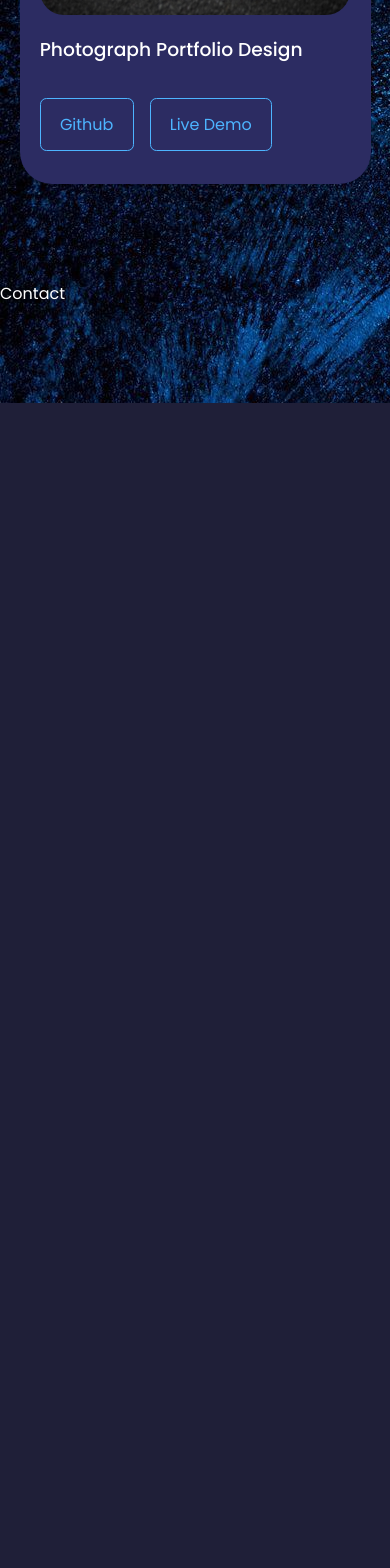
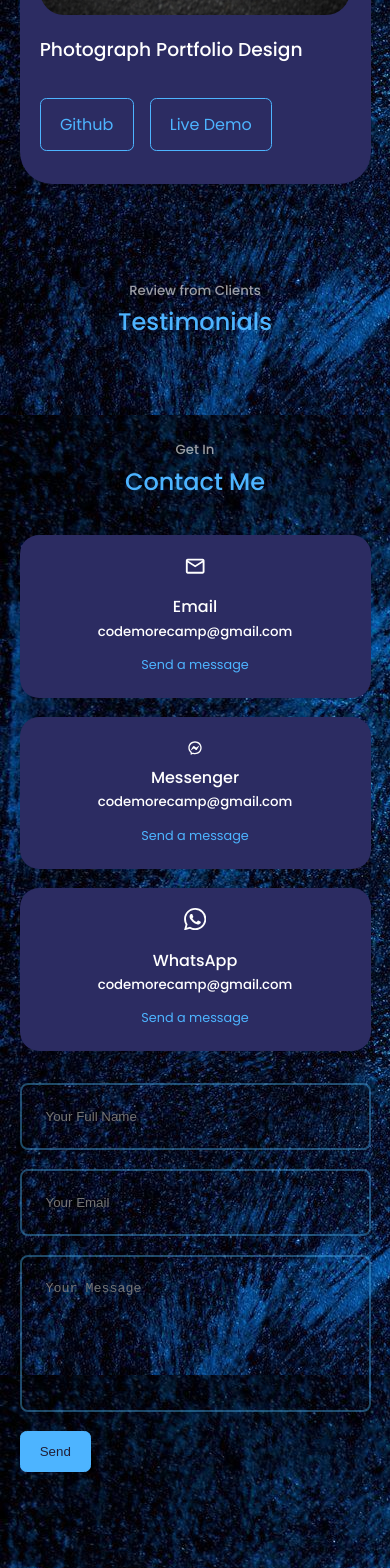
Before and after one commit to CodeMorecamp/personal_portfolio-1, a React (Create React App) app: page / in a window 390 px wide. Shown: the part 7265-8833 px from the top of the page. Before the commit the page ends 7668 px from the top, so only its background shows below. Built offline with nearby package versions, Linux system fonts and the light colour scheme.

Commit message:
Contact Component and styling- made responsive too

```diff
--- a/package.json
+++ b/package.json
@@ -6,6 +6,7 @@
     "@testing-library/jest-dom": "^5.16.5",
     "@testing-library/react": "^13.4.0",
     "@testing-library/user-event": "^13.5.0",
+    "emailjs-com": "^3.2.0",
     "react": "^18.2.0",
     "react-dom": "^18.2.0",
     "react-icons": "^4.4.0",
--- a/src/components/contact/Contact.jsx
+++ b/src/components/contact/Contact.jsx
@@ -1,10 +1,53 @@
 import React from 'react'
 import './contact.css'
+import { MdOutlineEmail } from 'react-icons/md'
+import { RiMessengerLine } from 'react-icons/ri'
+import { BsWhatsapp } from 'react-icons/bs';
+import { useRef } from 'react';
+import emailjs from 'emailjs-com';
 
 const Contact = () => {
+  const form = useRef();
+  const sendEmail = (e) => {
+    e.preventDefault();
+
+    emailjs.sendForm('service_6e9xz6k', 'template_6w9edaq', form.current, '5I_hIUh74UZu5pyBz')
+    e.target.reset()
+  }
+
   return (
    <section id='contact'>
-    Contact
+    <h5>Get In</h5>
+    <h2> Contact Me</h2>
+    <div className="container contact__container">
+      <div className="contact__options">
+        <article className="contact__option">
+          <MdOutlineEmail className='contact__option-icon'/>
+          <h4>Email</h4>
+          <h5>codemorecamp@gmail.com</h5>
+          <a href="mail:codemorecamp@gmail.com">Send a message</a>
+        </article>
+        <article className="contact__option">
+          <RiMessengerLine classNamecontact__option-icon='' />
+          <h4>Messenger</h4>
+          <h5>codemorecamp@gmail.com</h5>
+          <a href="https://m.me/femi-emmanuel" target='_blank'>Send a message</a>
+        </article>
+        <article className="contact__option">
+          <BsWhatsapp className='contact__option-icon'/>
+          <h4>WhatsApp</h4>
+          <h5>codemorecamp@gmail.com</h5>
+          <a href="https://api.whatsapp/send?phone+2348099641137" target='_blank'>Send a message</a>
+        </article>
+        </div>
+      {/* End of Contact Options */}
+      <form ref={form} onSubmit={sendEmail}>
+        <input type="text" name='name' placeholder='Your Full Name' required/>
+        <input type="email" name='email' placeholder='Your Email' required />
+        <textarea name="message" id="" cols="30" rows="7" placeholder='Your Message'></textarea>
+        <button type='submit' className='btn btn-primary' >Send</button>
+      </form>
+      </div>
    </section>
   )
 }
--- a/src/components/contact/contact.css
+++ b/src/components/contact/contact.css
@@ -0,0 +1,71 @@
+.container.contact__container {
+    width: 58%;
+    display: grid;
+    grid-template-columns: 29% 56%;
+    gap: 12%;
+}
+
+.contact__options {
+    display: flex;
+    flex-direction: column;
+    gap: 1.2rem;
+}
+
+.contact__option {
+    background: var(--color-bg-variant);
+    padding: 1.2rem;
+    border-radius: 1.2rem;
+    text-align: center;
+    border: 1px solid transparent;
+    transition: var(--transition);
+}
+
+.contact__option:hover {
+    background: transparent;
+    border-color: var(--color-primary-variant);
+}
+
+.contact__option-icon {
+    font-size: 1.4rem;
+    margin-bottom: 0.5rem;
+}
+
+.contact__option a{
+    margin-top: 0.7rem;
+    display: inline-block;
+    font-size: 0.8rem;
+}
+
+/* =============================== Form============================ */
+form {
+    display: flex;
+    flex-direction: column;
+    gap: 1.2rem;
+}
+
+input, textarea {
+    width: 100%;
+    padding: 1.5rem;
+    border-radius: 0.5rem;
+    background: transparent;
+    border: 2px solid var(--color-primary-variant);
+    resize: none;
+    color: var(--color-white);
+}
+
+/* =======================Media Queries (Medium Devices)================= */
+@media screen and (max-width:1024px) {
+    .container.contact__container{
+        grid-template-columns: 1fr;
+        gap: 2rem;
+    }
+}
+
+/* =======================Media Queries (Small Devices)================= */
+@media screen and (max-width:600px) {
+
+    .container.contact__container {
+        width: var(--container-width-sm);
+    }
+
+}
--- a/src/components/nav/Nav.jsx
+++ b/src/components/nav/Nav.jsx
@@ -14,7 +14,7 @@
     <a href="#" onClick={() => setActiveNav('#')} className={activeNav ==='#' ? 'active' : ''}><AiOutlineHome /></a>
     <a href="#about" onClick={() => setActiveNav('#about')} className = {activeNav === '#about' ? 'active' : ''}><AiOutlineUser/></a>
     <a href="#experience" onClick={() => setActiveNav('#experience')} className = {activeNav === '#experience' ? 'active' : ''}><BiBook/></a>
-    <a href="#service"onClick={() => setActiveNav('#service')} className = {activeNav === '#service' ? 'active' : ''} ><RiServiceLine/></a>
+    <a href="#services"onClick={() => setActiveNav('#service')} className = {activeNav === '#service' ? 'active' : ''} ><RiServiceLine/></a>
     <a href="#contact" onClick={() => setActiveNav('#contact')} className = {activeNav === '#contact' ? 'active' : ''}><BiMessageSquareDetail/></a>
    </nav>
   )
--- a/src/components/testimonials/Testimonials.jsx
+++ b/src/components/testimonials/Testimonials.jsx
@@ -2,7 +2,16 @@
 import './testimonial.css'
 const Testimonials = () => {
   return (
-    <section id='testimonials'></section>
+    <section id='testimonials'>
+      <h5>Review from Clients</h5>
+      <h2>Testimonials</h2>
+
+      <div className="container testimonials__container">
+        <article className="testimonial">
+
+        </article>
+      </div>
+    </section>
   )
 }
 
```
Also changed, not shown: 1 other file (tests, documents, lock files or other folders).
